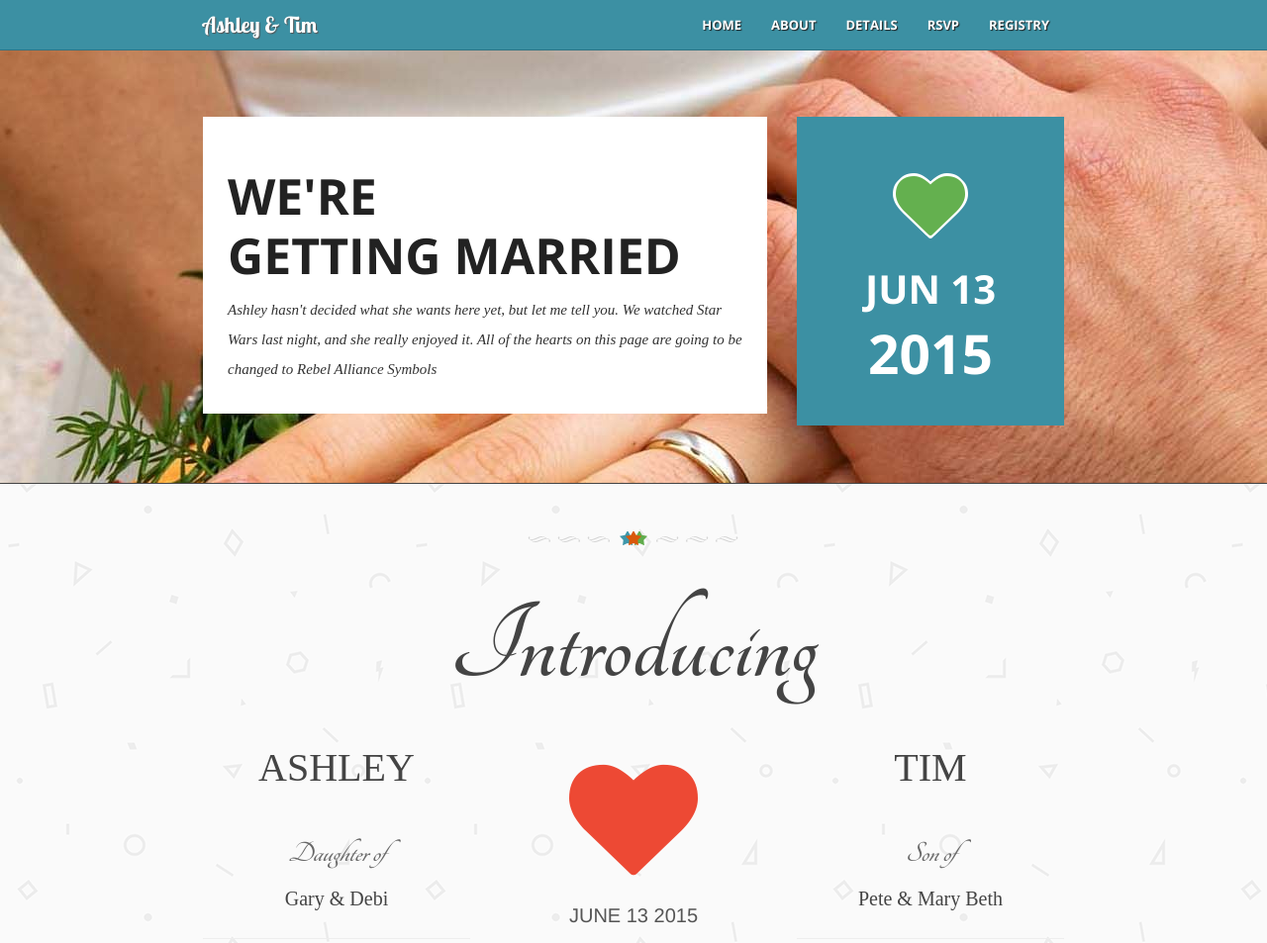
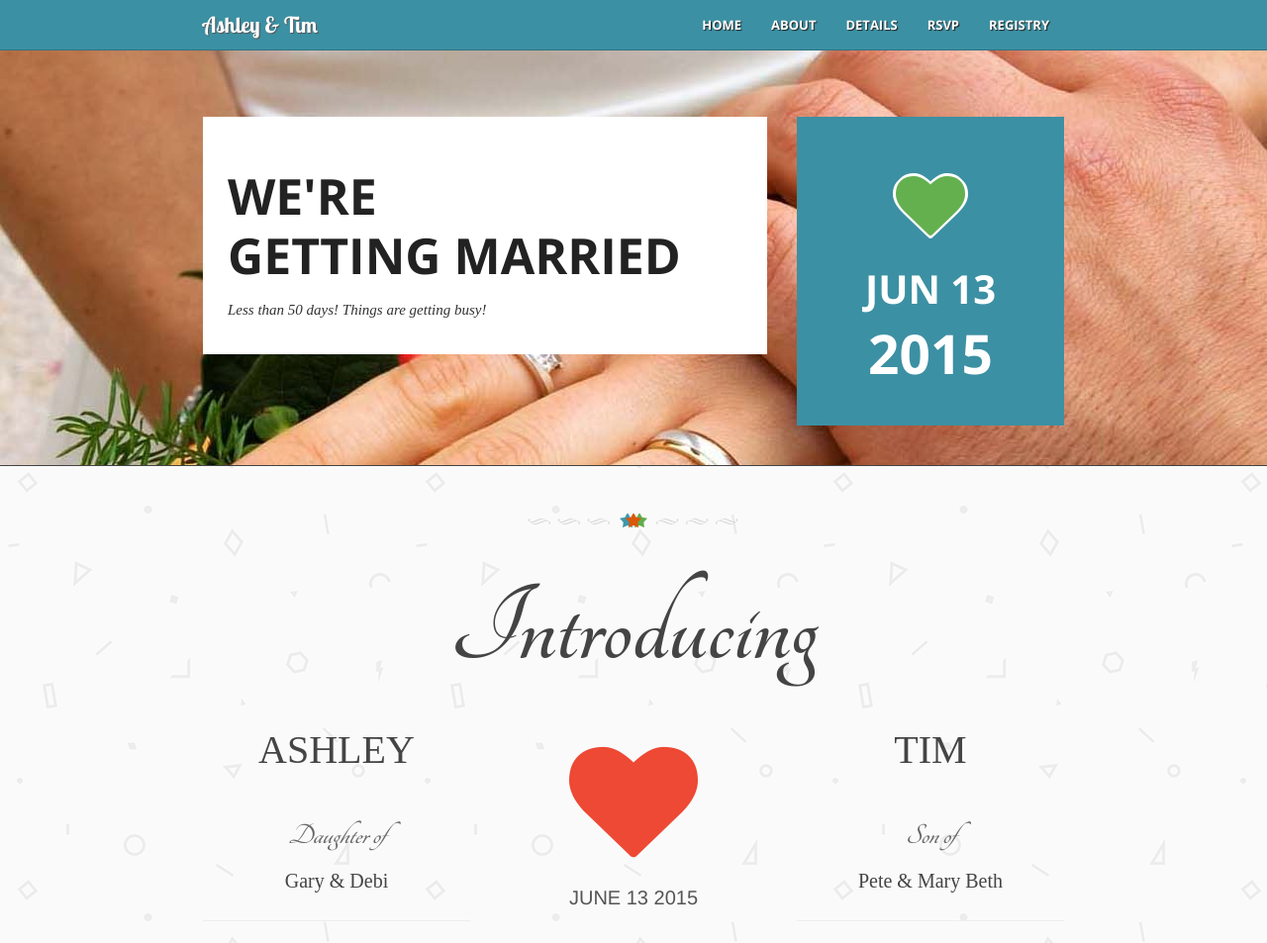
Before and after one commit to tcgarvin/ashleyandtim.us, a plain HTML site: page index.html in a window 1280 px wide. Shown: the top 953 px of the page at 99% size. Drawn offline with nearby package versions, Linux system fonts and the light colour scheme; a web font is replaced by a local one.

Commit message:
updating lead text

```diff
--- a/index.html
+++ b/index.html
@@ -66,7 +66,7 @@
 							<!--<div class="signal"><i class="fa fa-signal"></i>	 <span>Marriage On!</span></div>-->
 							<h1>We're<br>
 								getting married</h1>
-							<p>Ashley hasn't decided what she wants here yet, but let me tell you.  We watched Star Wars last night, and she really enjoyed it.  All of the hearts on this page are going to be changed to Rebel Alliance Symbols</p>
+							<p>Less than 50 days!  Things are getting busy!</p>
 						</div>
 					</div>
 					<div class="col-md-4 col-sm-5">
```
